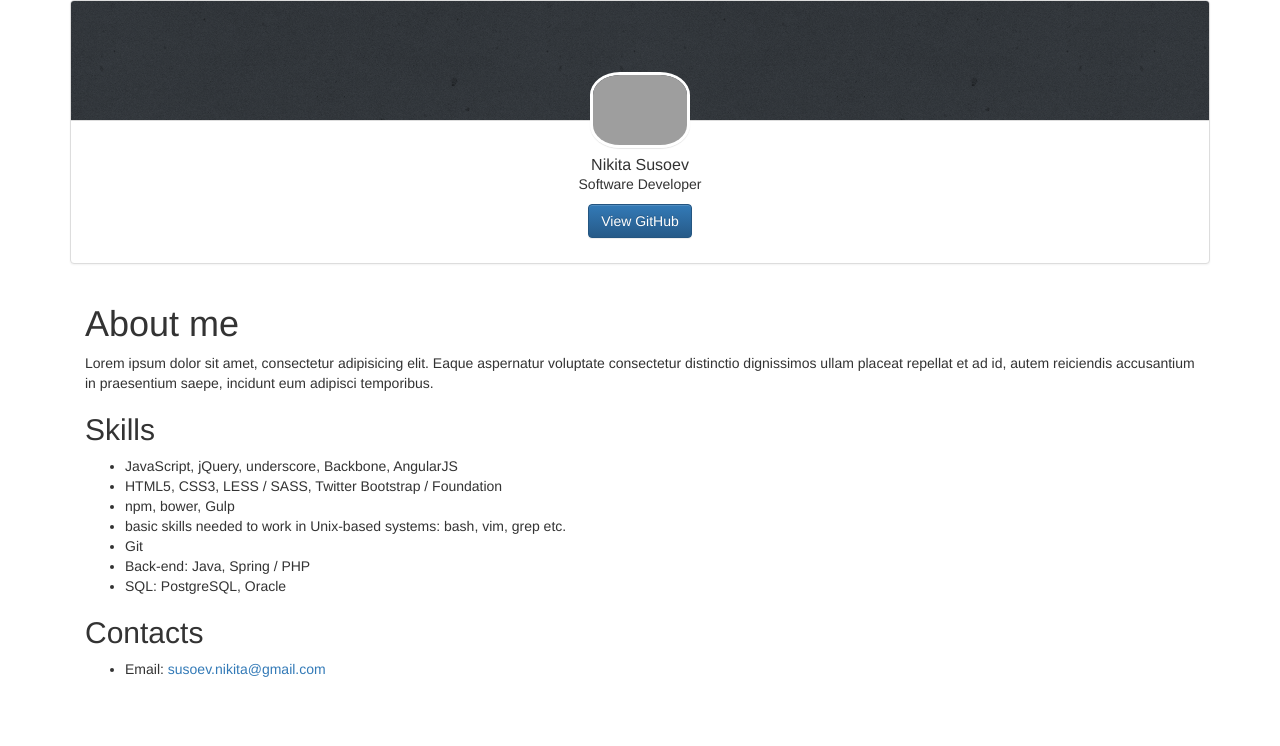
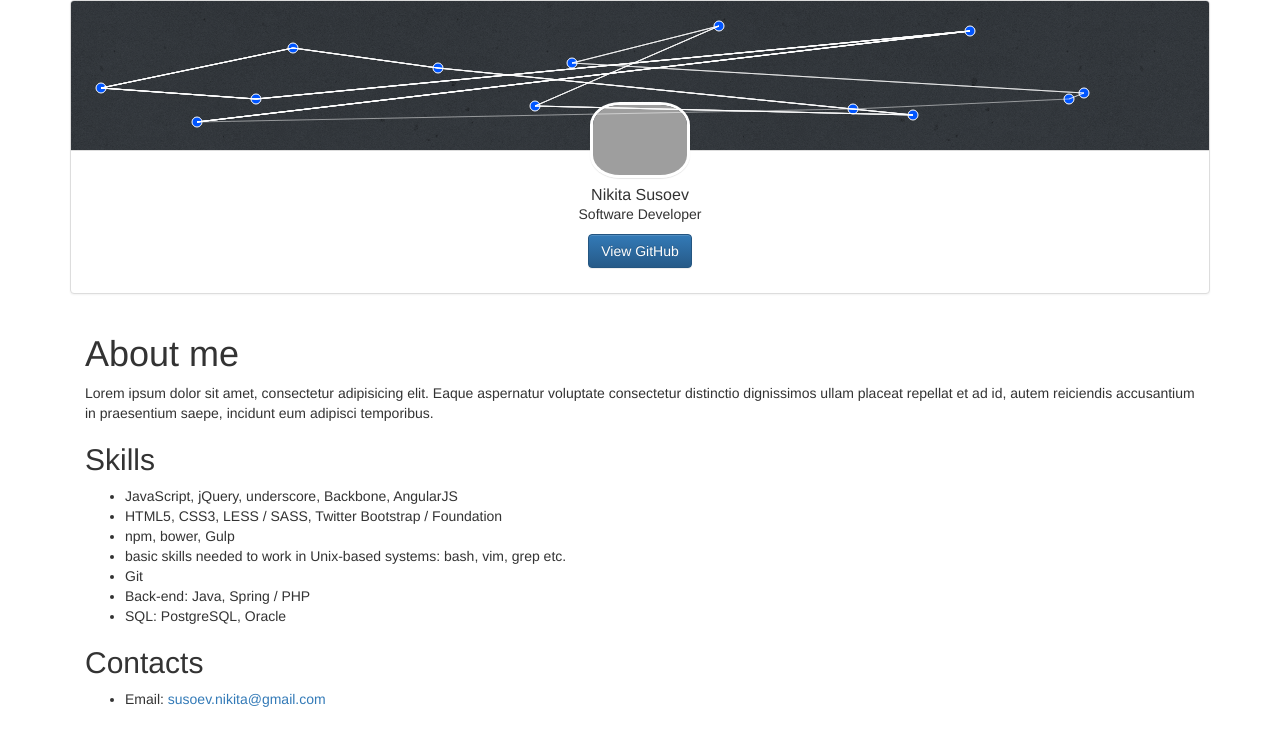
Before and after one commit to NSusoev/nsusoev.github.io, a website: page index.html in a window 1280 px wide. Drawn offline with Linux system fonts and the light colour scheme; grey boxes are pictures that could not be loaded.

Commit message:
#3 The initial outline of the code which draw the graph

```diff
--- a/index.html
+++ b/index.html
@@ -12,7 +12,7 @@
 
   <div class="container">
     <div class="panel panel-default panel-profile">
-      <div class="panel-heading"></div>
+      <div class="panel-heading" id="top_background"></div>
       <div class="panel-body text-center">
         <img class="panel-profile-img" src="images/profile.JPG">
         <h5 class="panel-title">Nikita Susoev</h5>
@@ -48,6 +48,7 @@
   <script src="bower_components/jquery/dist/jquery.min.js"></script>
   <script src="bower_components/bootstrap/dist/js/bootstrap.min.js"></script>
   <script src="bower_components/raphael/raphael.min.js"></script>
+  <script src="js/tools.js"></script>
   <script src="js/main.js"></script>
 </body>
 </html>
--- a/js/main.js
+++ b/js/main.js
@@ -0,0 +1,44 @@
+var nodeRadius = 10;
+
+var paperWidth = $("#top_background").width() - nodeRadius;
+var paperHeight = $("#top_background").height() - nodeRadius;
+
+var nodeAreaWidth = 100;
+var nodeAreaHeight = 100;
+var nodesCount = Math.floor((paperWidth / nodeAreaWidth) * (paperHeight / nodeAreaHeight));
+var paper = Raphael("top_background", $("#top_background").width(), $("#top_background").height());
+
+var nodes = [];
+
+for (var i = 0; i < nodesCount; i++) {
+  var newX = getRandomInt(nodeRadius, paperWidth);
+  var newY = getRandomInt(nodeRadius, paperHeight);
+
+  var circle = paper.circle(newX, newY, 5, 5);
+  circle.attr("fill", "#05f");
+  circle.attr("stroke", "#fff");
+  circle.attr("stroke-width", 1);
+  circle.attr("cursor", "pointer");
+  nodes.push(circle);
+}
+
+console.log(nodes);
+var pathString = "";
+for (var i = 0; i < nodes.length; i++) {
+
+  if (i == 0) {
+    pathString += "M " + nodes[i].attr("cx") + " " + nodes[i].attr("cy") + " ";
+  } else {
+    pathString += "L " + nodes[i].attr("cx") + " " + nodes[i].attr("cy") + " ";
+  }
+
+  if (i == nodes.length - 1) {
+    pathString += "Z";
+  }
+
+  var path = paper.path(pathString);
+  path.attr("stroke", "#fff");
+  path.attr("stroke-width", 0.5);
+}
+
+console.log(pathString);
--- a/sass/index.sass
+++ b/sass/index.sass
@@ -1,6 +1,6 @@
 .panel-profile .panel-heading
-  height: 120px
-  background-image: url("../images/concrete_wall.png")
+  height: 150px
+  background-image: url(../images/concrete_wall.png)
 
 .panel-profile .panel-profile-img
   max-width: 100px
```
Also changed, not shown: css/index.css.
